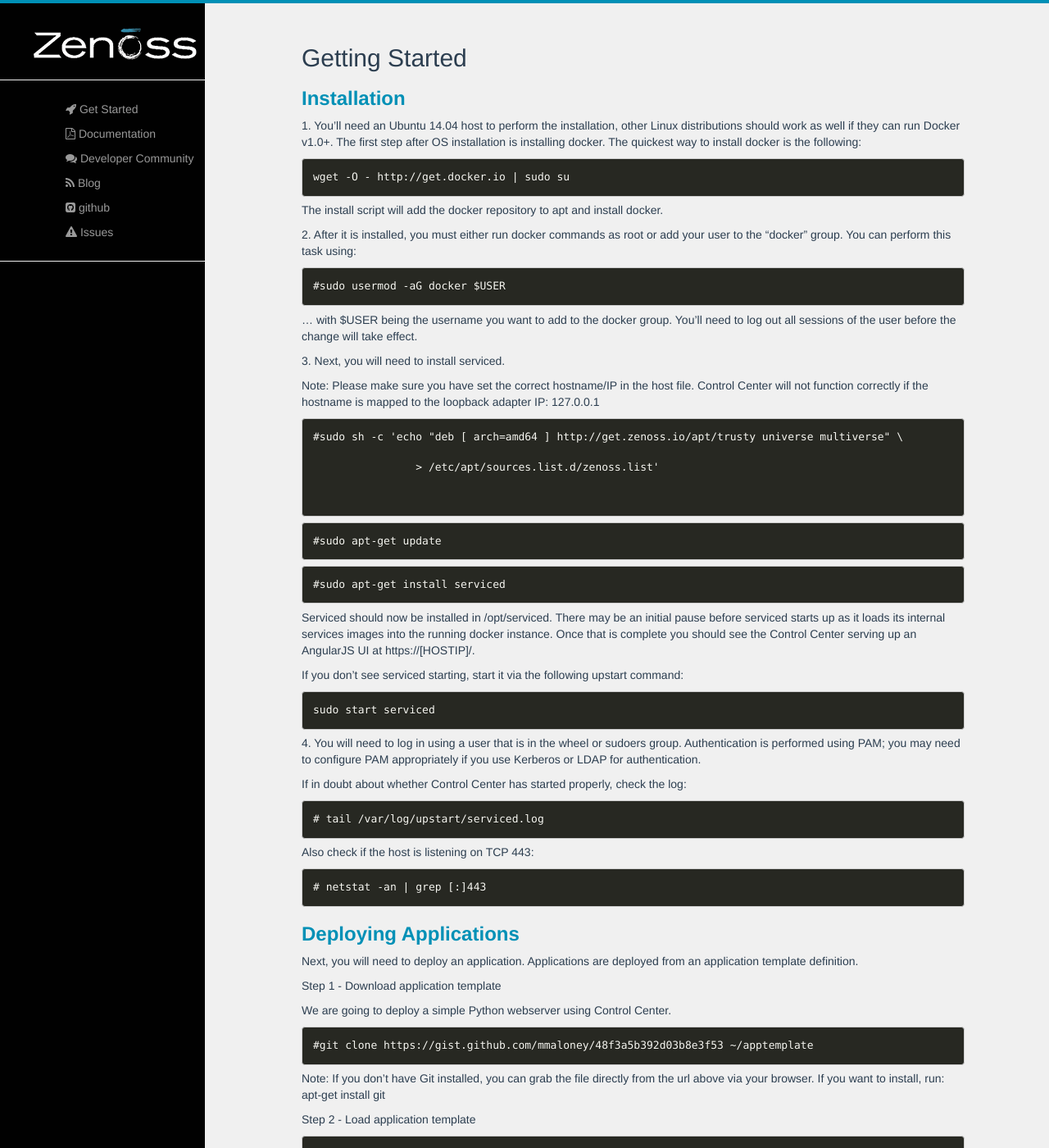
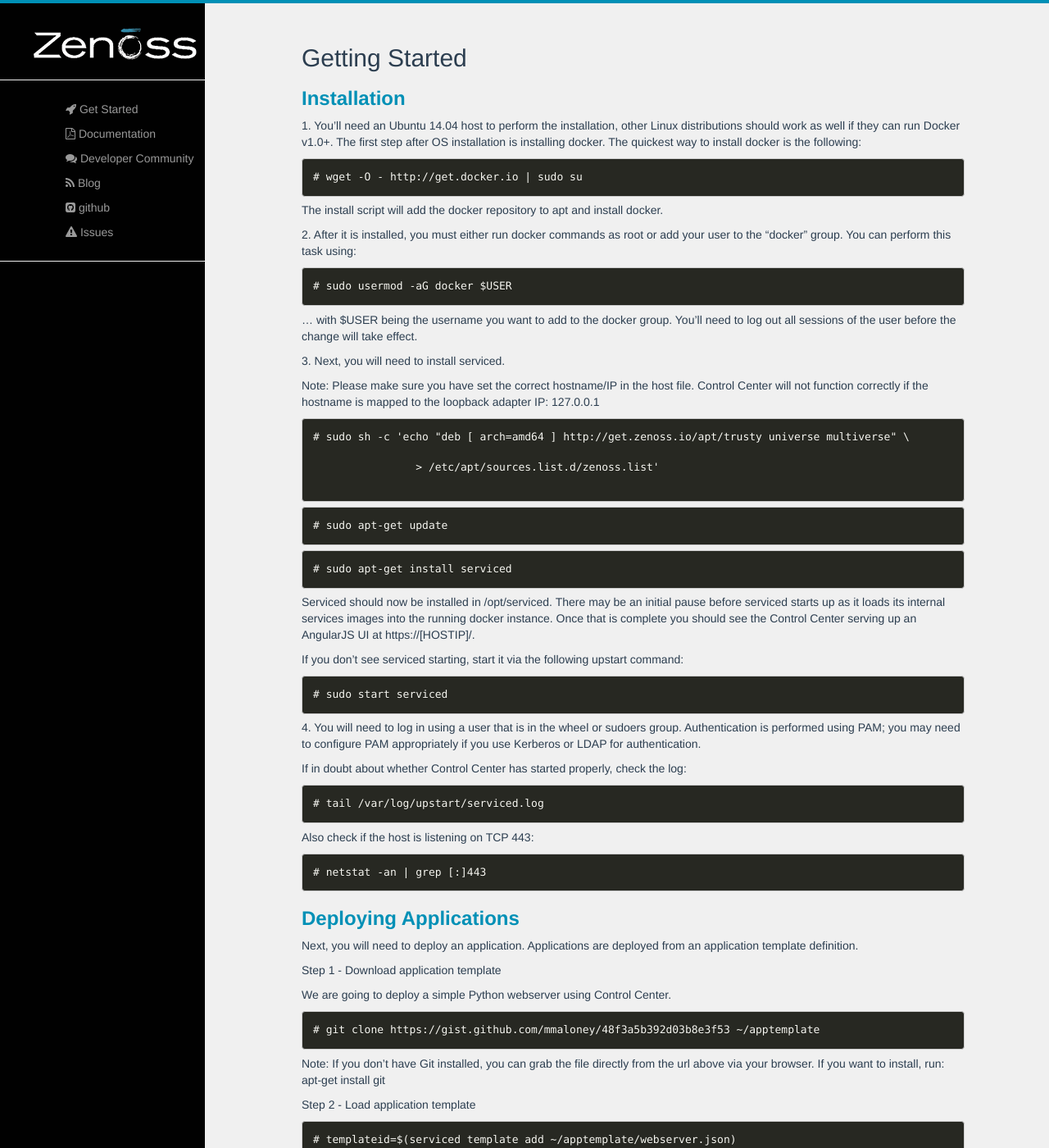
Before and after one commit to control-center/zenoss.io, a Jekyll site: the page built from gettingstarted.html, in a window 1280 px wide and 1400 px high. Shown: the whole window at 82% size. Built offline with Jekyll 4.4.1, drawn with Linux system fonts in a browser that asks for light colours; nearby versions of some CDN libraries; Markdown is read by kramdown in place of the engine named in the settings; some of the changed text lies outside the part shown.

Commit message:
Corrected minor formatting issues

```diff
--- a/gettingstarted.html
+++ b/gettingstarted.html
@@ -24,7 +24,7 @@
         <p><span>1. You&rsquo;ll need an Ubuntu 14.04 host to perform the installation, other Linux distributions should work as well if they can run Docker v1.0+. The first step after OS installation is installing docker. The quickest way to install docker is the following:</span>
         </p>
 
-        <pre class="language-"><code>wget -O - http://get.docker.io | sudo su</code></pre>
+        <pre class="language-"><code># wget -O - http://get.docker.io | sudo su</code></pre>
 
         <p><span>The install script will add the docker repository to apt and install docker. </span></p>
 
@@ -35,7 +35,7 @@
 
 
 
-        <pre class="language-"><code>#sudo usermod -aG docker $USER</code></pre>
+        <pre class="language-"><code># sudo usermod -aG docker $USER</code></pre>
 
 
 
@@ -53,16 +53,15 @@
 
 
 
-            <pre class="language-"><code>#sudo sh -c &#39;echo &quot;deb [ arch=amd64 ] http://get.zenoss.io/apt/trusty universe multiverse&quot; \ <br>
+            <pre class="language-"><code># sudo sh -c &#39;echo &quot;deb [ arch=amd64 ] http://get.zenoss.io/apt/trusty universe multiverse&quot; \ <br>
                 > /etc/apt/sources.list.d/zenoss.list'
-
             </code></pre>
 
 
 
-        <pre class="language-"><code>#sudo apt-get update</span></code></pre>
+        <pre class="language-"><code># sudo apt-get update</span></code></pre>
 
-        <pre class="language-"><code>#sudo apt-get install serviced</code></pre>
+        <pre class="language-"><code># sudo apt-get install serviced</code></pre>
 
         <p><span>Serviced should now be installed in /opt/serviced.</span><span>&nbsp;There may be an initial pause before serviced starts up as it loads its internal services images into the running docker instance.</span><span>&nbsp;Once that is complete you should see the Control Center serving up an AngularJS UI at </span><span
                 class="c12">https://[HOSTIP]/</a></span><span>. </span></p>
@@ -72,7 +71,7 @@
         <p>
             <span>If you don&rsquo;t see serviced starting, start it via the following upstart command: </span></p>
 
-        <pre class="language-"><code>sudo start serviced</code></pre>
+        <pre class="language-"><code># sudo start serviced</code></pre>
 
 
 
@@ -106,7 +105,7 @@
 
 
 
-        <pre class="language-"><code>#git clone https://gist.github.com/mmaloney/48f3a5b392d03b8e3f53 ~/apptemplate</code></pre>
+        <pre class="language-"><code># git clone https://gist.github.com/mmaloney/48f3a5b392d03b8e3f53 ~/apptemplate</code></pre>
 
 
 
@@ -137,7 +136,7 @@
 
         <p><span>Step 4 - Deploy Application</span></p>
 
-        <pre class="language-"><code>#serviced=$(serviced template deploy $templateid default dev)</code></pre>
+        <pre class="language-"><code># serviced=$(serviced template deploy $templateid default dev)</code></pre>
 
 
 
@@ -159,7 +158,7 @@
 
         <p><span>Step 5 - Start Application</span></p>
 
-        <pre class="language-"><code>#serviced service $serviced start</code></pre>
+        <pre class="language-"><code># serviced service $serviced start</code></pre>
 
 
 
```
